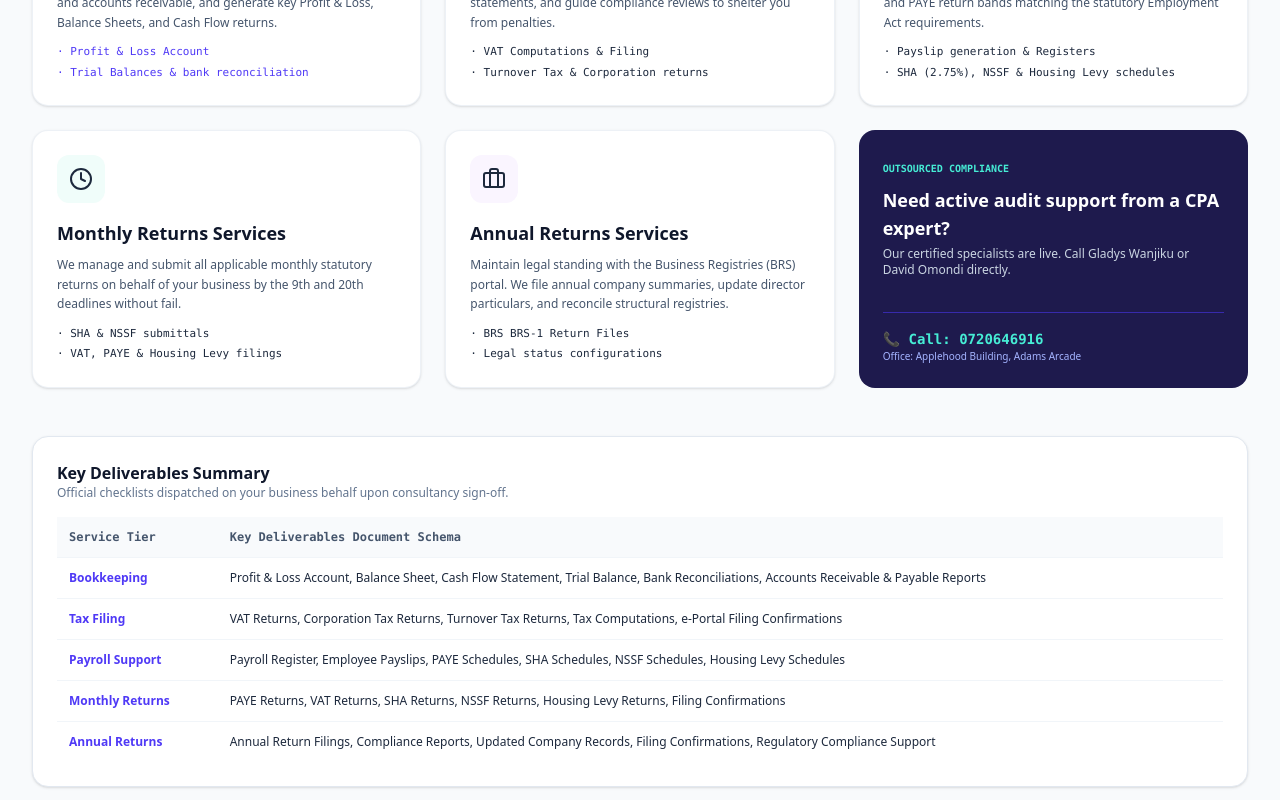
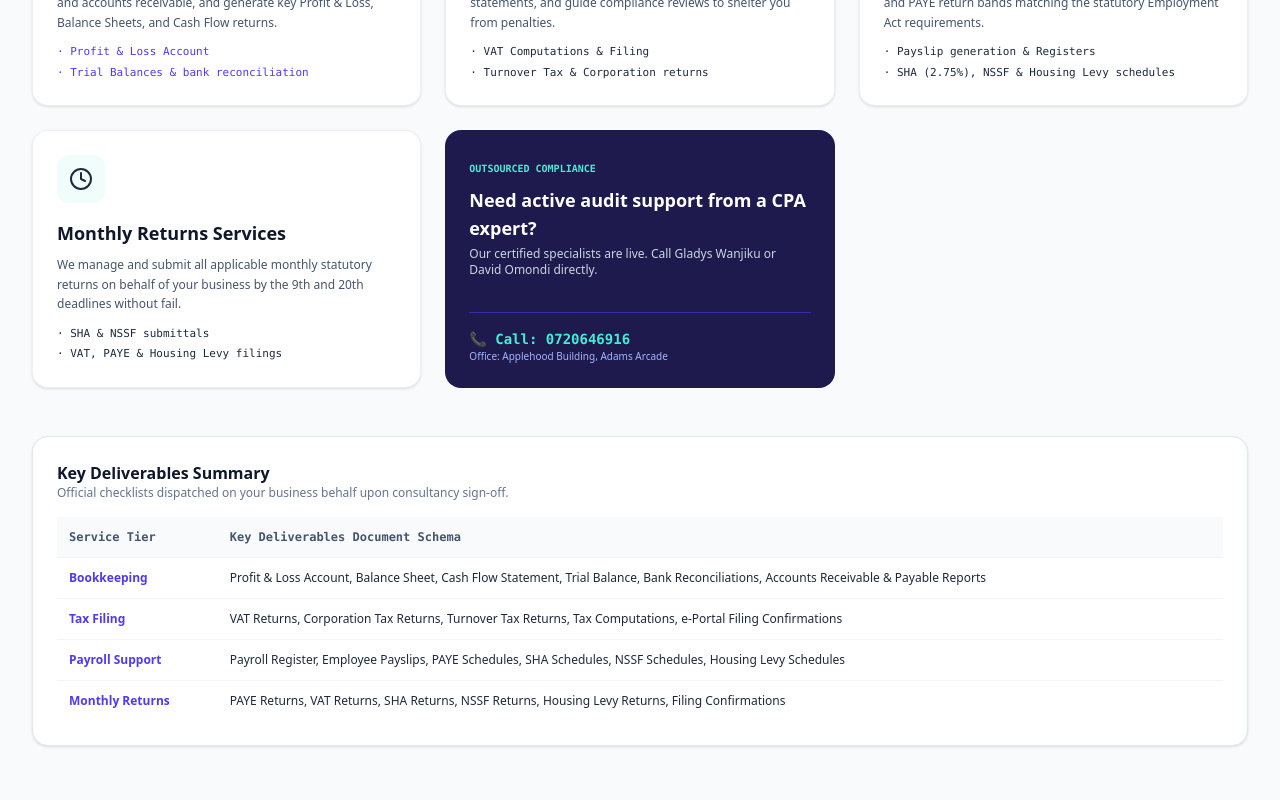
Before and after one commit to chapsian/business-logic, a React (Vite) app: page / in a window 1280 px wide. Shown: the part 1840-2640 px from the top of the page. Built offline with nearby package versions, Linux system fonts and the light colour scheme.

Commit message:
refactor(ui): remove annual returns service section
Simplify the services display by removing the dedicated annual returns card to align with updated service offerings.

```diff
--- a/src/App.tsx
+++ b/src/App.tsx
@@ -578,21 +578,6 @@ export default function App() {
                   </ul>
                 </div>
 
-                {/* 5. Annual Returns */}
-                <div className="bg-white p-6 rounded-2xl border border-slate-200/60 shadow-sm hover:shadow-md transition">
-                  <div className="p-3 bg-purple-50 text-purple-650 rounded-xl w-fit font-bold">
-                    <Briefcase className="h-6 w-6" />
-                  </div>
-                  <h4 className="font-bold text-slate-900 mt-4 text-lg">Annual Returns Services</h4>
-                  <p className="text-xs text-slate-600 mt-2 leading-relaxed">
-                    Maintain legal standing with the Business Registries (BRS) portal. We file annual company summaries, update director particulars, and reconcile structural registries.
-                  </p>
-                  <ul className="text-[11px] font-mono text-purple-650 mt-3 space-y-1">
-                    <li>&middot; BRS BRS-1 Return Files</li>
-                    <li>&middot; Legal status configurations</li>
-                  </ul>
-                </div>
-
                 {/* Contact Consultation Promo */}
                 <div className="bg-indigo-950 p-6 rounded-2xl text-white flex flex-col justify-between">
                   <div>
@@ -638,10 +623,6 @@ export default function App() {
                       <tr>
                         <td className="p-3 font-semibold text-indigo-600">Monthly Returns</td>
                         <td className="p-3">PAYE Returns, VAT Returns, SHA Returns, NSSF Returns, Housing Levy Returns, Filing Confirmations</td>
-                      </tr>
-                      <tr>
-                        <td className="p-3 font-semibold text-indigo-600">Annual Returns</td>
-                        <td className="p-3">Annual Return Filings, Compliance Reports, Updated Company Records, Filing Confirmations, Regulatory Compliance Support</td>
                       </tr>
                     </tbody>
                   </table>
```
